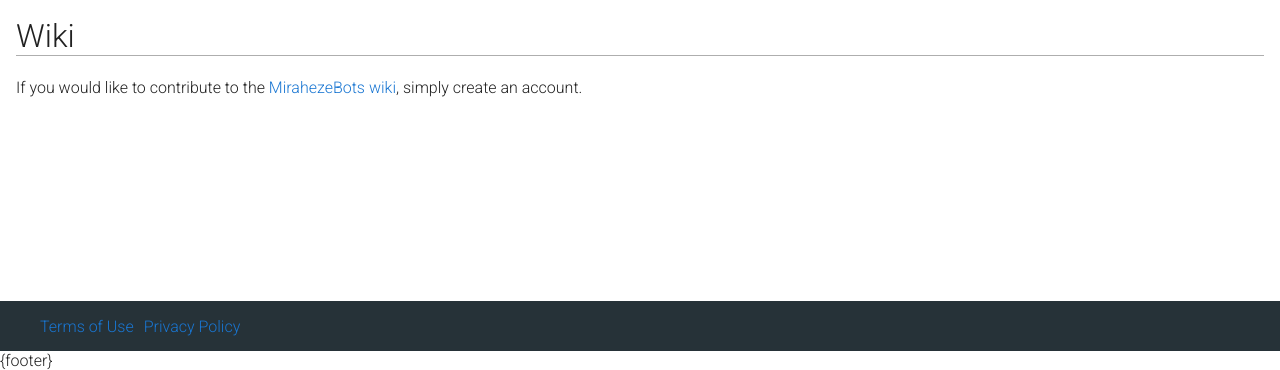
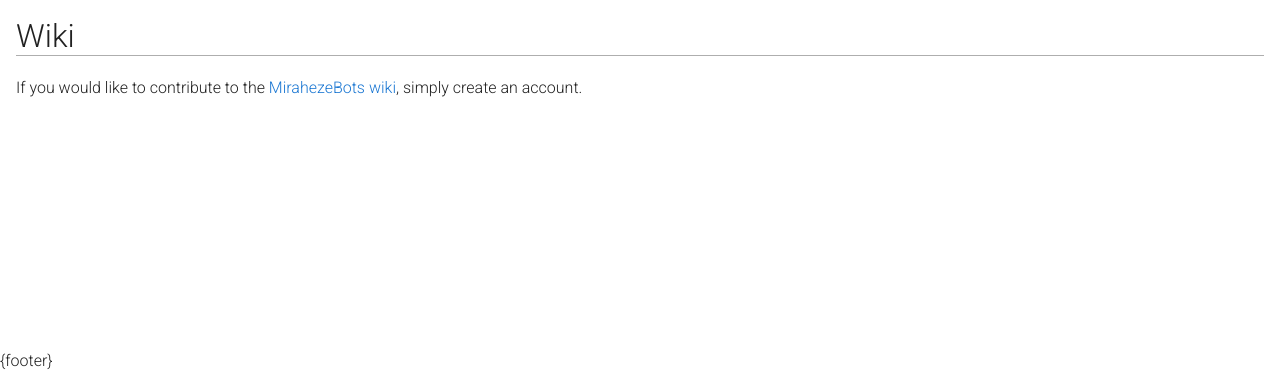
Before and after one commit to Universal-Omega/mirahezebots.org, a Python web app: template templates/index.html in a window 1280 px wide. Shown: the part 430-800 px from the top of the page. Run offline with Jinja, Linux system fonts and the light colour scheme; the template is opened without the code that fills it, so the values that code supplies are empty.

Commit message:
Update index.html

```diff
--- a/templates/index.html
+++ b/templates/index.html
@@ -51,15 +51,6 @@
             <h1> Wiki </h1>
             <p> If you would like to contribute to the <a href="https://bots.miraheze.org/wiki/">MirahezeBots wiki</a>, simply create an account.</p>
         </div>
-    <footer>
-        <div class="footer">
-            <ul>
-                <li><a href="terms.html"><p>Terms of Use</p></a></li>
-                <li><a href="privacy.html"><p>Privacy Policy</p></a></li>
-                <li><a href="https://twitter.com/MirahezeB"><em class="fab fa-twitter"></em></a></li>
-                <li><a href="https://www.facebook.com/MirahezeBots/"><em class="fab fa-facebook"></em></a></li>
-            </ul>
-        </div>
     {footer}
     </body>
 </html>
```
